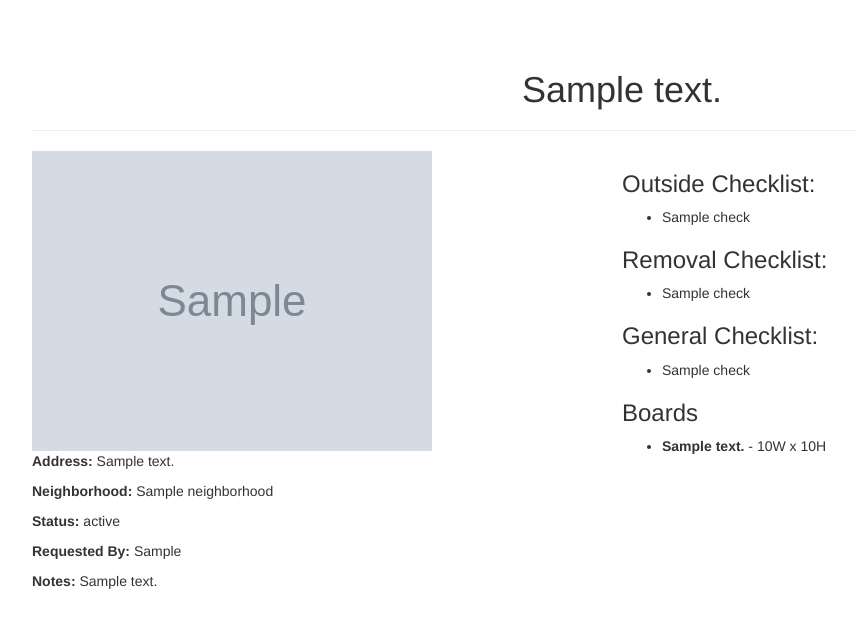
After one commit to codeyoungstown/yndc-board-up, a Django app: template yndc/apps/board/templates/board/print.html in a window 1280 px wide. The commit adds this page. Shown: the top 628 px of the page, without its empty margins (18-875 px from the left). Run offline with Django 3.2, Linux system fonts and the light colour scheme; the template is opened without the code that fills it: most values are stand-ins (such as "Sample title", 1, 10 or a date in 2020); grey boxes marked "Sample" are stand-in pictures; some libraries are stand-ins or nearby versions.

Commit message:
Working print view

```diff
--- a/yndc/apps/board/templates/board/house.html
+++ b/yndc/apps/board/templates/board/house.html
@@ -11,7 +11,7 @@
         <div class="action-buttons">
             <a href="{% url 'boards' house.slug %}" class="btn btn-default" role="button">Manage Boards</a>
             <button type="button" class="btn btn-default">Edit</button>
-            <button type="button" class="btn btn-default">Print</button>
+            <a href="{% url 'print_house' house.slug %}" class="btn btn-default" role="button">Print</a>
         </div>
         <div style="clear:both"></div>
         {% endif %}
--- /dev/null
+++ b/yndc/apps/board/templates/board/print.html
@@ -0,0 +1,62 @@
+{% extends "base.html" %}
+
+{% block container %}
+        <div style="padding:50px;">
+
+            <h1 style="text-align:center;">{{ house.address }}</h1>
+            <hr>
+
+            <div style="float: left; width:50%;">
+                {% if house.photo %}
+                <img src="{{ house.photo.url }}">
+                {% endif %}
+                <p><b>Address:</b> {{ house.address }}</p>
+                {% if house.neighborhood %}
+                <p><b>Neighborhood:</b> {{ house.neighborhood.name }}</p>
+                {% endif %}
+                <p><b>Status:</b> {{ house.get_status_display }}</p>
+                <p><b>Requested By:</b> {{ house.get_requested_by_display }}</p>
+                {% if house.notes %}
+                <p><b>Notes:</b> {{ house.notes }}</p>
+                {% endif %}
+            </div>
+
+            <div style="float: left; width:50%">
+                {% if house.outside_checklist %}
+                <h3>Outside Checklist:</h3>
+                <ul>
+                    {% for check in house.outside_checklist %}
+                    <li>{{ check.title }}</li>
+                    {% endfor %}
+                </ul>
+                {% endif %}
+
+                {% if house.removal_checklist %}
+                <h3>Removal Checklist:</h3>
+                <ul>
+                    {% for check in house.removal_checklist %}
+                    <li>{{ check.title }}</li>
+                    {% endfor %}
+                </ul>
+                {% endif %}
+
+                {% if house.general_checklist %}
+                <h3>General Checklist:</h3>
+                <ul>
+                    {% for check in house.general_checklist %}
+                    <li>{{ check.title }}</li>
+                    {% endfor %}
+                </ul>
+                {% endif %}
+
+                {% if house.boards.all %}
+                <h3>Boards</h3>
+                <ul>
+                {% for board in house.boards.all %}
+                <li><strong>{{ board.description }}</strong> - {{ board.width }}W x {{ board.height }}H</li>
+                {% endfor %}
+                </ul>
+                {% endif %}
+            </div>
+        </div>
+{% endblock container %}
--- a/yndc/apps/board/urls.py
+++ b/yndc/apps/board/urls.py
@@ -5,6 +5,7 @@ urlpatterns = patterns('board.views',
     url(r'^add-property/?$', 'add_house', name='add_house'),
     url(r'^property/(?P<house_slug>[\w-]+)/?$', 'house', name='house'),
     url(r'^property/(?P<house_slug>[\w-]+)/archive/?$', 'archive_house', name='archive_house'),
+    url(r'^property/(?P<house_slug>[\w-]+)/print/?$', 'print_house', name='print_house'),
     url(r'^property/(?P<house_slug>[\w-]+)/boards/?$', 'boards', name='boards'),
     url(r'^property/(?P<house_slug>[\w-]+)/boards/add/?$', 'add_board', name='add_board'),
     url(r'^property/(?P<house_slug>[\w-]+)/boards/(?P<board_id>\d+)/delete/?$', 'delete_board', name='delete_board'),
```
Also changed, not shown: yndc/apps/board/views.py (+7 -0 lines).
